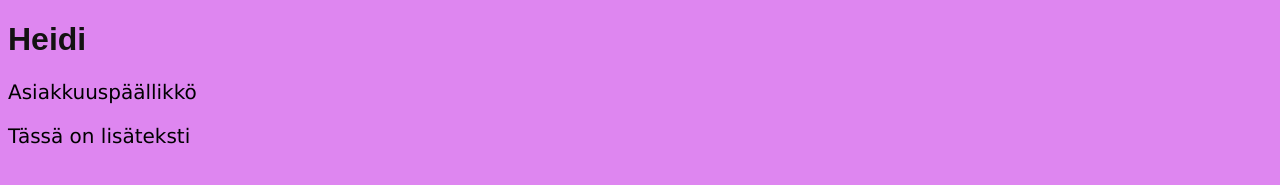
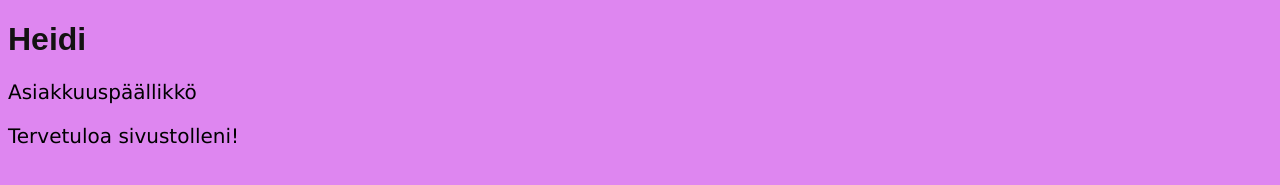
Before and after one commit to Heitar2026/Testi-nettisivu, a plain HTML site: page index.html in a window 1280 px wide. Shown: the top 185 px of the page. Drawn offline with Linux system fonts and the light colour scheme.

Commit message:
Update index.html

```diff
--- a/index.html
+++ b/index.html
@@ -14,7 +14,7 @@
 <body>
     <h1>Heidi</h1>
     <p>Asiakkuuspäällikkö</p>
-    <p>Tässä on lisäteksti</p>
+    <p>Tervetuloa sivustolleni!</p>
 <nav>
     <h2>Tutustu lisää</h2>
 <p>Alta löydät lisää tietoa minusta:</p>
```
